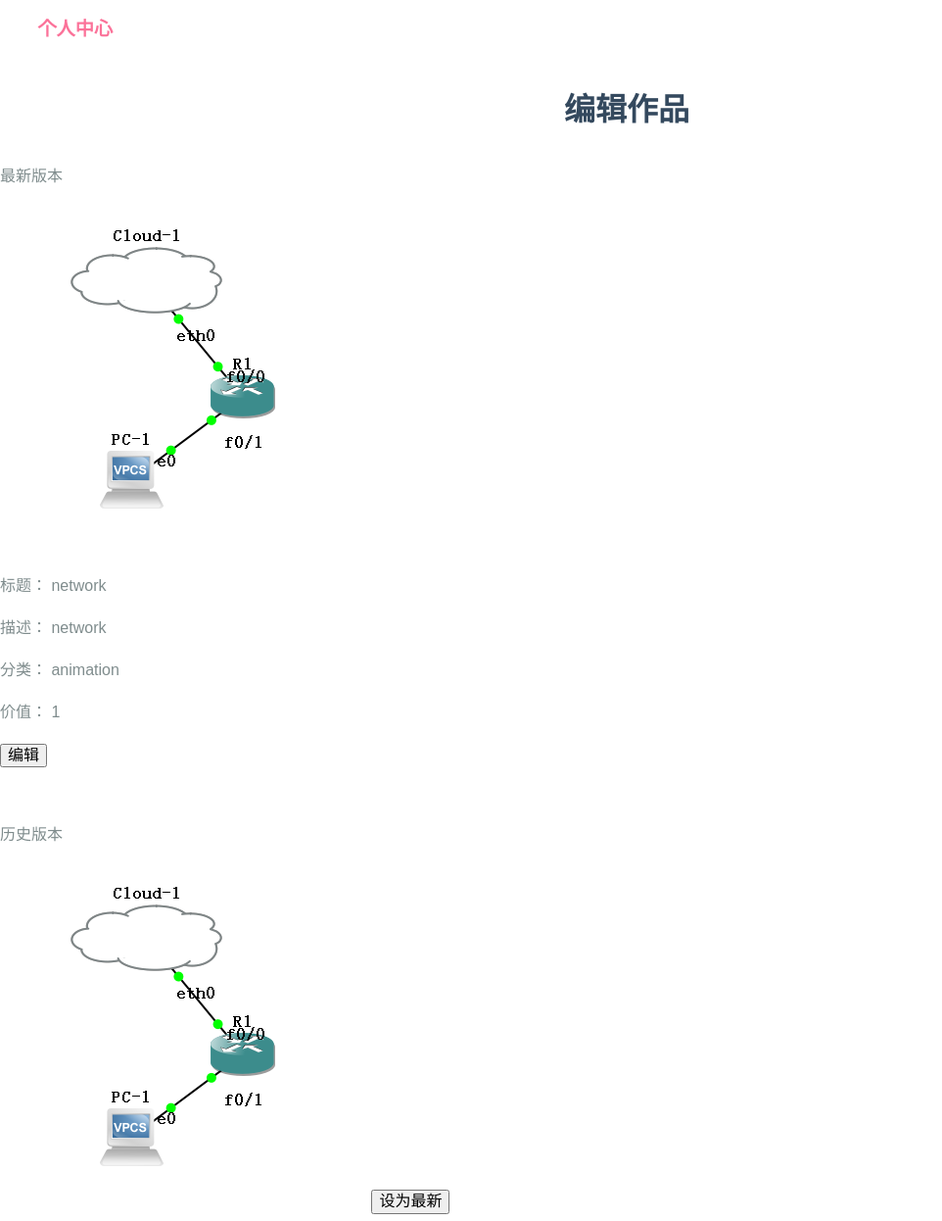
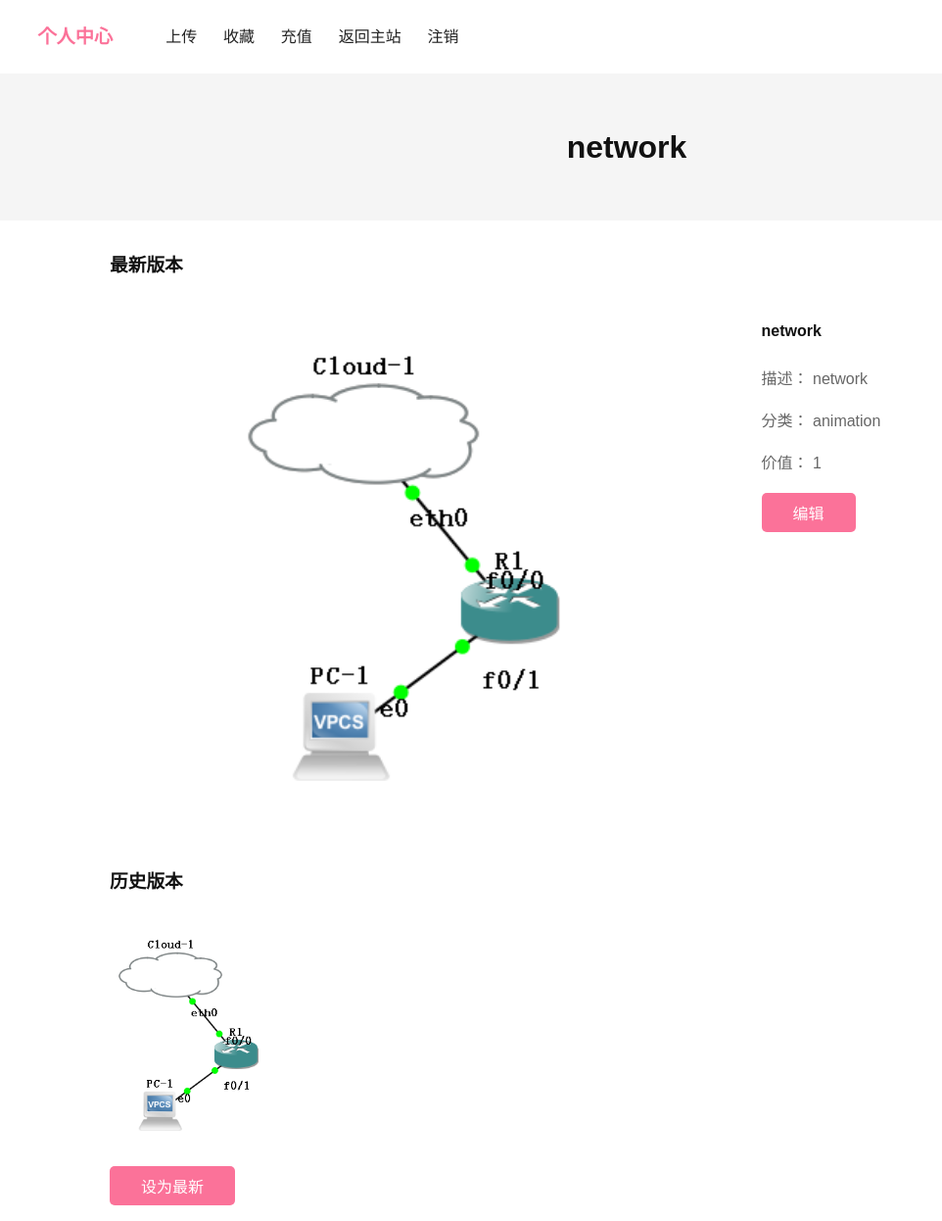
Before and after one commit to kongxx3282/mypictures, a Django app: page /usercenter/edit/51/ in a window 1280 px wide. Shown: the whole page at 98% size, without its empty margins (0-962 px from the left). Run offline with Django 3.2, Linux system fonts and the light colour scheme; data comes from the database, SQL or seed files in the repository; some libraries are stand-ins or nearby versions.

Commit message:
frontend

```diff
--- a/templates/usercenter/edit.html
+++ b/templates/usercenter/edit.html
@@ -2,7 +2,7 @@
 <html lang="en">
 <head>
     <meta charset="UTF-8">
-    <title>用户中心 - 作品编辑</title>
+    <title>个人中心 - 编辑作品</title>
     <meta name="viewport" content="width=device-width, initial-scale=1.0">
     {% load staticfiles %}
     <link rel="stylesheet" href="https://unpkg.com/purecss@1.0.0/build/pure-min.css" integrity="sha384-"
@@ -23,6 +23,7 @@
     <link rel="stylesheet" href="/static/css/layouts/menu.css">
     <link rel="stylesheet" href="/static/css/layouts/header.css">
     <link rel="stylesheet" href="/static/css/layouts/mypics.css">
+    <link rel="stylesheet" href="/static/css/layouts/gallery.css">
 
     <!--<![endif]-->
     <script type="text/javascript">
@@ -65,50 +66,60 @@
 </head>
 <body>
 <div class="header">
-    <div class="custom-menu-wrapper pure-menu-fixed">
+    <div class="custom-menu-wrapper pure-menu-fixed pic-menu">
         <div class="home-menu pure-menu-horizontal pure-menu custom-menu custom-menu-top">
-            <a href="#" class="pure-menu-heading custom-menu-brand">个人中心</a>
+            <a href="{% url 'index' %}" class="pure-menu-heading custom-menu-brand">个人中心</a>
             <a href="#" class="custom-menu-toggle" id="toggle"><s class="bar"></s><s class="bar"></s></a>
         </div>
         <div class="pure-menu pure-menu-horizontal pure-menu-scrollable custom-menu custom-menu-bottom custom-menu-tucked"
              id="tuckedMenu">
             {#            <div class="custom-menu-screen"></div>#}
-            <ul class="pure-menu-list">
-                <li class="pure-menu-item"><a href="{% url 'index' %}" class="pure-menu-link">管理</a></li>
-                <li class="pure-menu-item"><a href="{% url 'upload' %}" class="pure-menu-link">上传</a></li>
-                <li class="pure-menu-item"><a href="{% url 'myfavorite' %}" class="pure-menu-link">收藏</a></li>
-                <li class="pure-menu-item"><a href="{% url 'recharge' %}" class="pure-menu-link">充值</a></li>
-                <li class="pure-menu-item"><a href="/home/" class="pure-menu-link">返回主站</a></li>
-                {% ifequal username 'login' %}
-                    <li class="pure-menu-item"><a href="/myapp/{{ username }}"
-                                                  class="pure-menu-link"> {{ username }} </a></li>
-                {% else %}
-                    <li class="pure-menu-item"><a href="{% url 'index' %}" class="pure-menu-link"> {{ username }} </a>
+            <ul class="pure-menu-list pic-menu-heading">
+                {#                <li class="pure-menu-item"><a href="{% url 'index' %}" class="pure-menu-link pic-menu-link">管理</a></li>#}
+                <li class="pure-menu-item"><a href="{% url 'upload' %}" class="pure-menu-link pic-menu-link">上传</a></li>
+                <li class="pure-menu-item"><a href="{% url 'myfavorite' %}" class="pure-menu-link pic-menu-link">收藏</a>
                 </li>
-                {% endifequal %}
-                <li class="pure-menu-item"><a href="/myapp/logout" class="pure-menu-link"> 注销 </a></li>
+                <li class="pure-menu-item"><a href="{% url 'recharge' %}" class="pure-menu-link pic-menu-link">充值</a>
+                </li>
+                <li class="pure-menu-item"><a href="/home/" class="pure-menu-link pic-menu-link">返回主站</a></li>
+                <li class="pure-menu-item "><a href="/myapp/logout" class="pure-menu-link pic-menu-link"> 注销 </a></li>
             </ul>
         </div>
     </div>
-    <div class="banner">
-        <h1>
-            编辑作品
-        </h1>
+</div>
+<div class="banner-container pure-g">
+    <div class="banner pure-u-1">
+        <h1>{{ picture.title }}</h1>
     </div>
 </div>
-<div>最新版本</div>
-<img src="{{ newest_ver.original_picture.url }}">
+<div class="main-wrapper">
+    <div class="work-wrapper">
+        <h3>最新版本</h3>
+        <div class="pure-g">
+            <div class="pure-u-1 pure-u-lg-3-5">
+                <div class="work-content">
+                    <img class="pure-img-responsive work-img" src="{{ newest_ver.original_picture.url }}">
+                </div>
+            </div>
+            <div class="pure-u-1 pure-u-lg-2-5">
+                <div class="work-content">
                     <div id="PictureInfo">
-    <p>标题： {{ picture.title }}</p>
+                        <h4>{{ picture.title }}</h4>
                         <p>描述： {{ picture.description }}</p>
                         <p>分类： {{ picture.category }}</p>
                         <p>价值： {{ picture.price }}</p>
                     </div>
                     <div id="EditInfo" style="display: none">
-    <form method="post" name="edit_info" id="editForm" enctype="multipart/form-data">{% csrf_token %}
-        <p>标题：</p><input type="text" name="title" value="{{ picture.title }}">
-        <p>描述：</p><input type="text" name="description" value="{{ picture.description }}">
-        <p>分类：</p>
+                        <form class="pure-form pure-form-stacked" method="post" name="edit_info" id="editForm"
+                              enctype="multipart/form-data">{% csrf_token %}
+                            <fieldset>
+
+
+                                <label for="title">标题</label>
+                                <input type="text" name="title" value="{{ picture.title }}">
+                                <label for="description">描述</label>
+                                <textarea type="text" name="description" value="{{ picture.description }}"></textarea>
+                                <label for="category">分类</label>
                                 <select name="category" value="{{ picture.category }}">
                                     <option value="animation">动漫</option>
                                     <option value="food">美食</option>
@@ -116,21 +127,48 @@
                                     <option value="people">人像</option>
                                     <option value="other">其它</option>
                                 </select>
-        <p>价值：</p><input type="number" name="price" value="{{ picture.price }}">
-        <p>上传新版本：</p><input type="file" accept="image/*" name="new_version">
+                                <label for="price">定价</label>
+                                <input type="number" name="price" value="{{ picture.price }}">
+                                <input type="file" accept="image/*" name="new_version">
+                            </fieldset>
                         </form>
                     </div>
-<button id="startEdit" onclick="editPictureInfo()">编辑</button>
+                    <button class="pure-button pure-button-primary pic-button" id="startEdit"
+                            onclick="editPictureInfo()">编辑
+                    </button>
+                    <button class="pure-button pure-button-primary pic-button" id="confirmEdit" style="display: none"
+                            onclick="editSubmit()">确定
+                    </button>
+                    <button class="pure-button pure-button-primary pic-button" id="cancel_btn" style="display: none"
+                            onclick="cancel()">取消
+                    </button>
                     <br>
-<button id="confirmEdit" style="display: none" onclick="editSubmit()">确定</button>
-<br>
-<button id="cancel_btn" style="display: none" onclick="cancel()">取消</button>
-<br>
+                </div>
+            </div>
+        </div>
 
-<div>历史版本</div>
+    </div>
+
+
+    <div class="work-wrapper">
+        <h3>历史版本</h3>
+        <div class="pure-g">
             {% for ver in versions %}
+                <div class="pure-u-1 pure-u-md-1-3 pure-u-lg-1-6 pure-g">
+                <div class="photo-box pure-u-1">
                     <img src="{{ ver.original_picture.url }}">
-    <button onclick="window.location.href='{% url 'setnewversion' ver.version_id %}'">设为最新</button>
+                </div>
+                <div class="pure-u-1 usr-button">
+                    <button class="pure-button pure-button-primary pic-button"
+                            onclick="window.location.href='{% url 'setnewversion' ver.version_id %}'">设为最新
+                    </button>
+                </div>
+
             {% endfor %}
+            </div>
+
+        </div>
+
+    </div>
 </body>
 </html>
--- a/templates/usercenter/myfavorite.html
+++ b/templates/usercenter/myfavorite.html
@@ -2,7 +2,7 @@
 <html lang="en">
 <head>
     <meta charset="UTF-8">
-    <title>个人中心 - 我的收藏</title>
+    <title>个人中心 - 收藏</title>
     <meta name="viewport" content="width=device-width, initial-scale=1.0">
     {% load staticfiles %}
     <link rel="stylesheet" href="https://unpkg.com/purecss@1.0.0/build/pure-min.css" integrity="sha384-"
@@ -52,7 +52,7 @@
 </div>
 <div class="banner-container pure-g">
     <div class="banner pure-u-1">
-        <h1>我的收藏</h1>
+        <h1>收藏</h1>
     </div>
 </div>
 
--- a/templates/usercenter/upload.html
+++ b/templates/usercenter/upload.html
@@ -2,7 +2,7 @@
 <html lang="en">
 <head>
     <meta charset="UTF-8">
-    <title>个人中心 - 上传作品</title>
+    <title>个人中心 - 上传</title>
     <meta name="viewport" content="width=device-width, initial-scale=1.0">
     {% load staticfiles %}
     <link rel="stylesheet" href="https://unpkg.com/purecss@1.0.0/build/pure-min.css" integrity="sha384-"
@@ -52,7 +52,7 @@
 </div>
 <div class="banner-container pure-g">
     <div class="banner pure-u-1">
-        <h1>上传作品</h1>
+        <h1>上传</h1>
     </div>
 </div>
 <div class="main-wrapper">
```
Also changed, not shown: templates/recharge.html (+42 -33 lines). Lines whose indentation alone changed are shown as unchanged.
